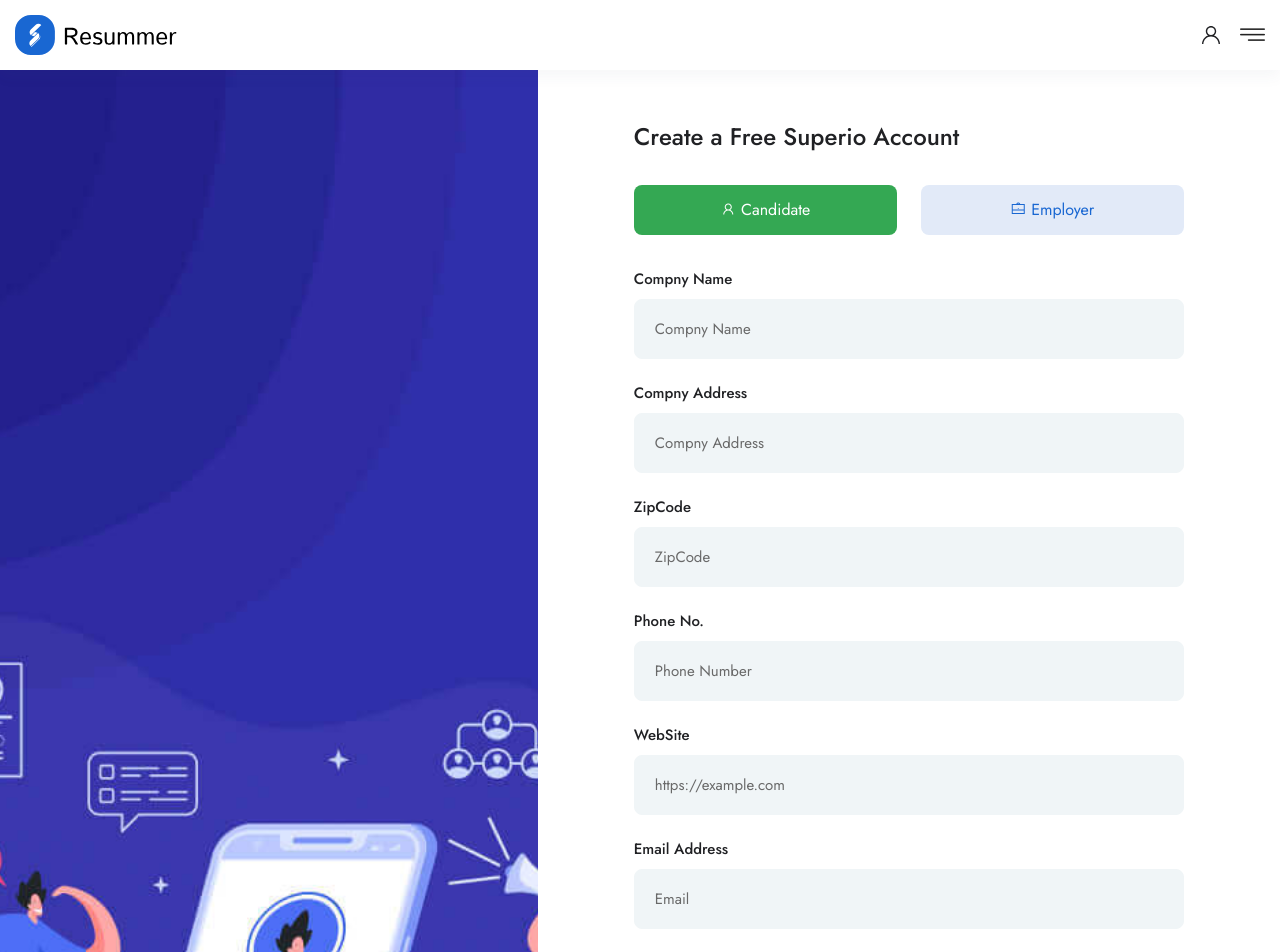
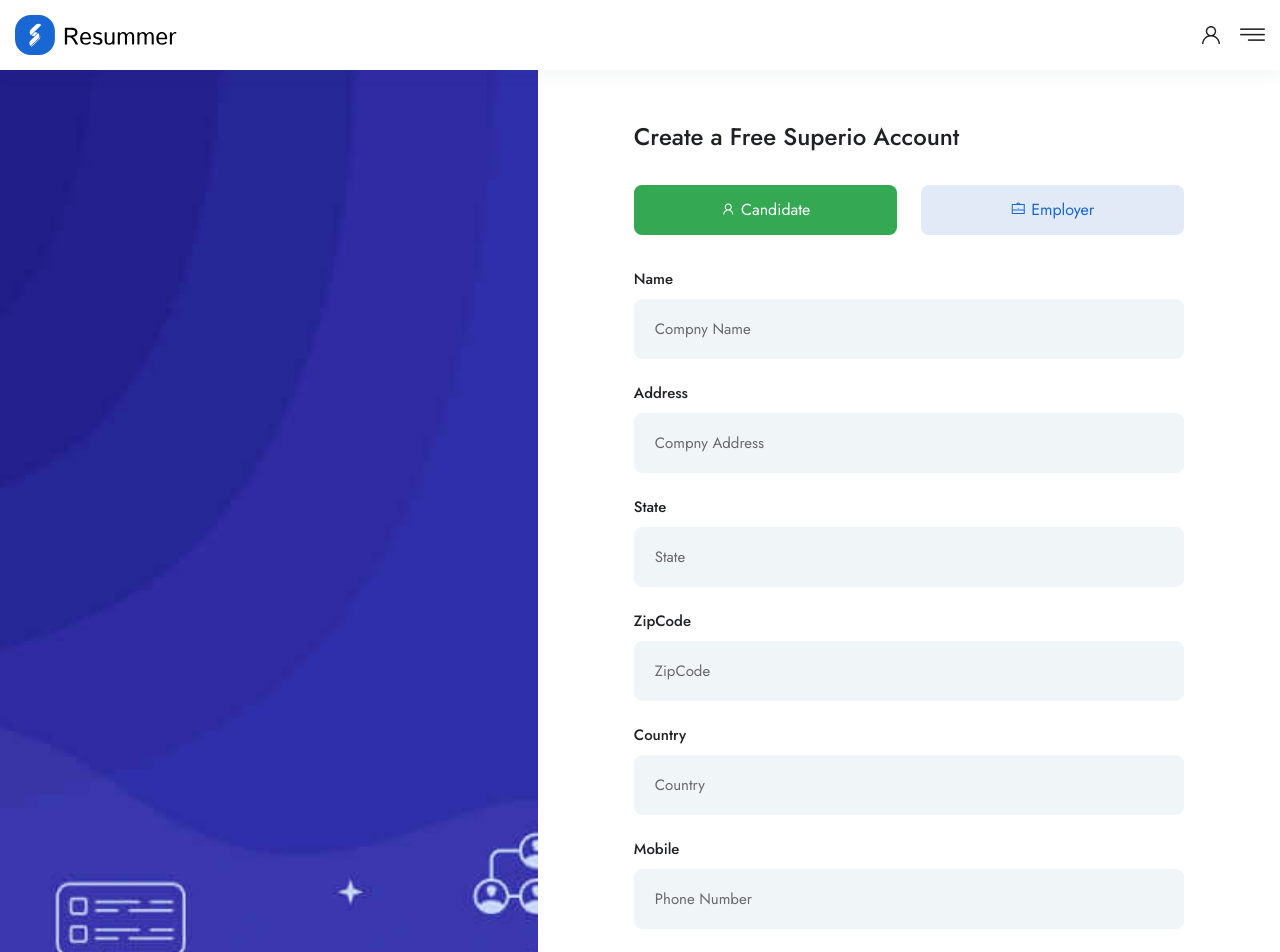
Before and after one commit to Vishal10001/job-seeker, a Next.js app: page /register in a window 1280 px wide. Shown: the top 952 px of the page. Built offline with nearby package versions, Linux system fonts and the light colour scheme.

Commit message:
form changes

```diff
--- a/components/common/form/register/FormContent.jsx
+++ b/components/common/form/register/FormContent.jsx
@@ -2,7 +2,7 @@ const FormContent = () => {
   return (
     <form method="post" action="add-parcel.html">
       <div className="form-group">
-        <label>Compny Name</label>
+        <label>Name</label>
         <input
           type="text"
           name="compnyname"
@@ -12,7 +12,7 @@ const FormContent = () => {
       </div>
 
       <div className="form-group">
-        <label>Compny Address</label>
+        <label>Address</label>
         <input
           type="text"
           name="address"
@@ -22,25 +22,37 @@ const FormContent = () => {
       </div>
 
       <div className="form-group">
-        <label>ZipCode</label>
-        <input type="text" name="zipcode" pattern="^\s*?\d{5}(?:[-\s]\d{4})?\s*?$" placeholder="ZipCode" required />
+        <label>State </label>
+        <input type="text" name="State" placeholder="State" required />
       </div>
 
       <div className="form-group">
-        <label>Phone No.</label>
-        <input type="text" name="phone" maxLength={10} pattern="[0-9]{3}-[0-9]{3}-[0-9]{4}" placeholder="Phone Number" required />
+        <label>ZipCode</label>
+        <input
+          type="text"
+          name="zipcode"
+          pattern="^\s*?\d{5}(?:[-\s]\d{4})?\s*?$"
+          placeholder="ZipCode"
+          required
+        />
       </div>
 
-      {/* <div className="form-group">
-        <label>Phone No.</label>
+      <div className="form-group">
+        <label>Country </label>
+        <input type="text" name="country" placeholder="Country" required />
+      </div>
+
+      <div className="form-group">
+        <label>Mobile</label>
         <input
-          type="tel"
-          name="phone"
+          type="text"
+          name="mobile"
+          maxLength={10}
           pattern="[0-9]{3}-[0-9]{3}-[0-9]{4}"
           placeholder="Phone Number"
           required
         />
-      </div> */}
+      </div>
 
       <div className="form-group">
         <label>WebSite</label>
```
